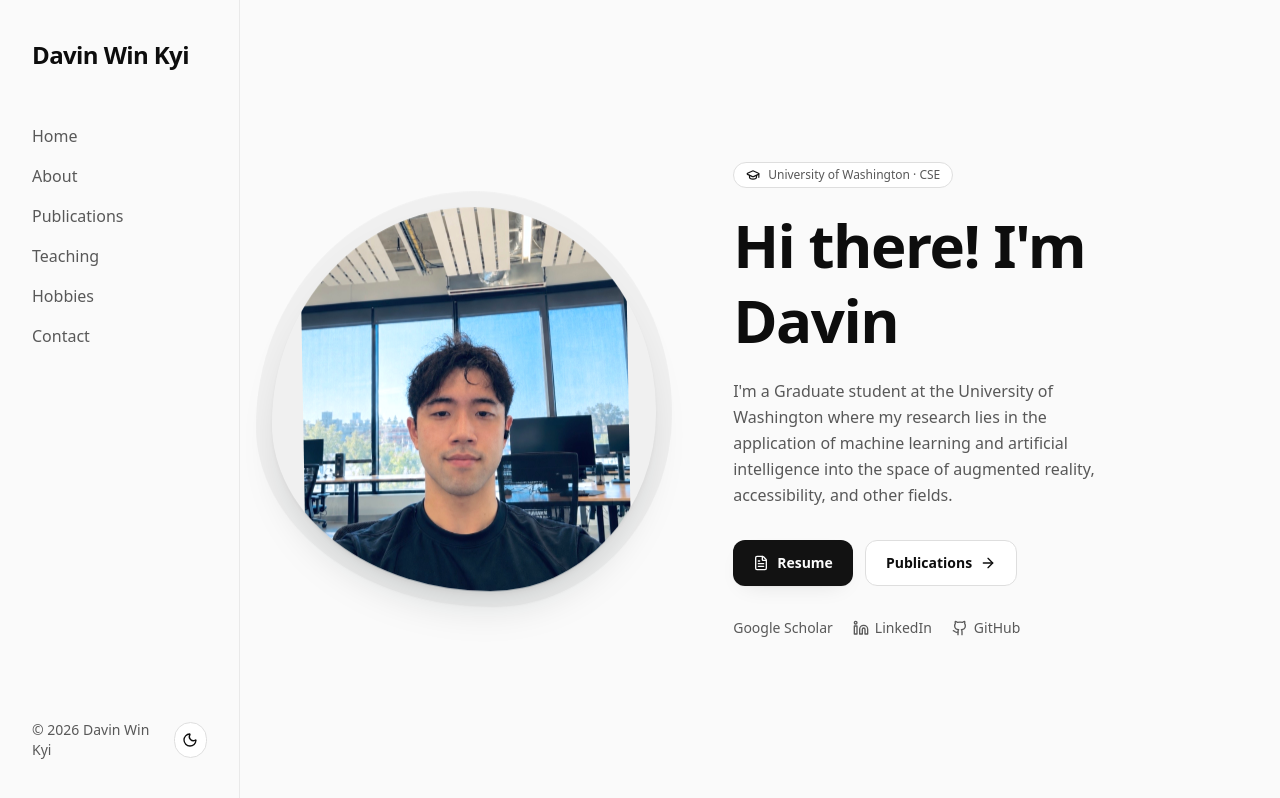
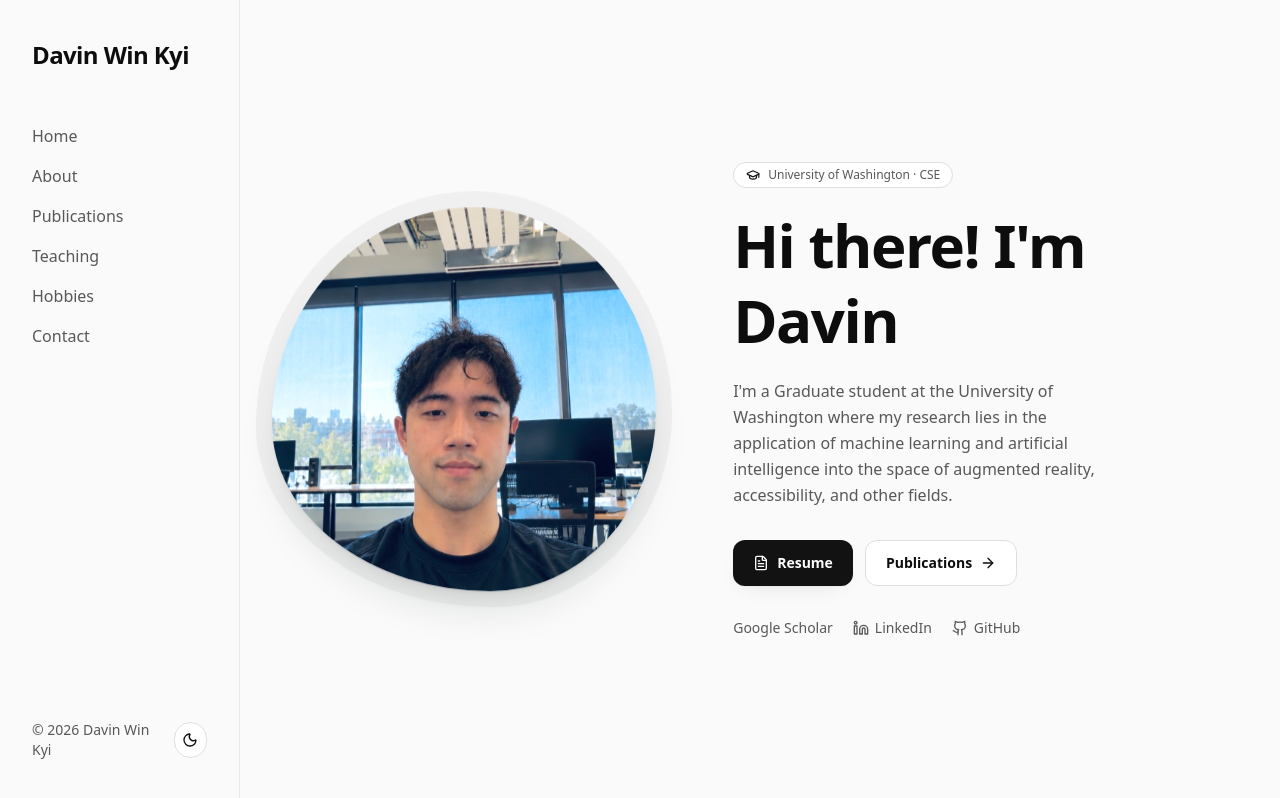
Before and after one commit to davin-win-kyi/website-vercel, a React (Vite) app: page / in a window 1280 px wide. Built offline with nearby package versions, Linux system fonts and the light colour scheme.

Commit message:
updating website

```diff
--- a/src/routes/index.tsx
+++ b/src/routes/index.tsx
@@ -51,11 +51,9 @@ function Index() {
               alt="Portrait of Davin Win Kyi"
               width={900}
               height={900}
-              className="h-full w-full object-contain"
+              className="h-full w-full object-cover"
               style={{
-                objectPosition: "50% 30%",
-                transform: "translateY(-20px) rotate(-1deg) scale(1.10)",
-                transformOrigin: "50% 30%",
+                objectPosition: "50% 65%",
                 filter: "brightness(1.08)",
               }}
             />
```
